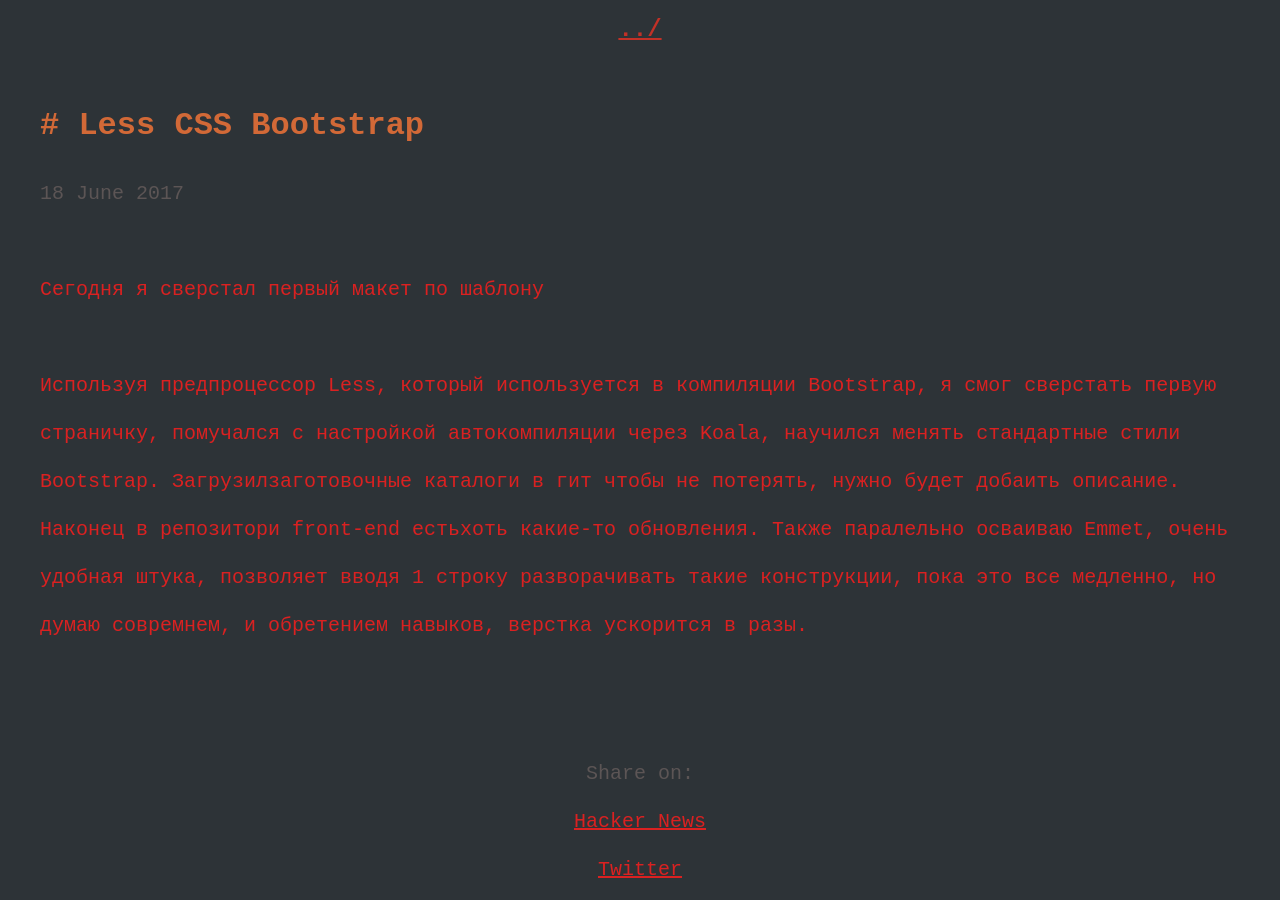
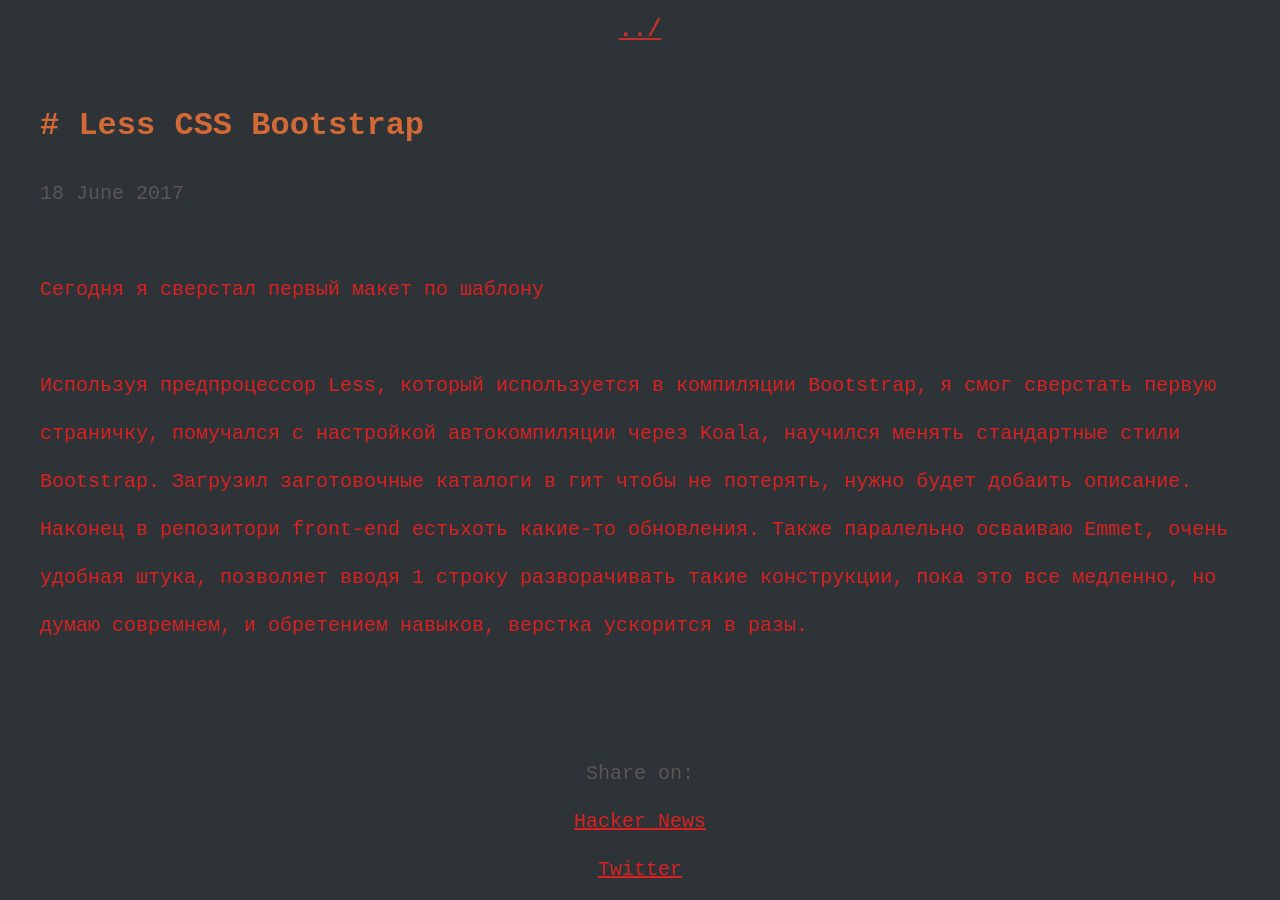
Before and after one commit to xxxvik-xakerxxx/xxxvik-xakerxxx.github.io, a Jekyll site: the page built from _posts/2017-06-18-Less-CSS-Bootstrap.markdown, in a window 1280 px wide and 900 px high. Built offline with Jekyll 4.4.1, drawn with Linux system fonts in a browser that asks for light colours.

Commit message:
fix post

```diff
--- a/_posts/2017-06-18-Less-CSS-Bootstrap.markdown
+++ b/_posts/2017-06-18-Less-CSS-Bootstrap.markdown
@@ -11,4 +11,4 @@
 
 <!--more-->
 
-Используя предпроцессор Less, который используется в компиляции Bootstrap, я смог сверстать первую страничку, помучался с настройкой автокомпиляции через Koala, научился менять стандартные стили Bootstrap. Загрузилзаготовочные каталоги в гит чтобы не потерять, нужно будет добаить описание. Наконец в репозитори front-end естьхоть какие-то обновления. Также паралельно осваиваю Emmet, очень удобная штука, позволяет вводя 1 строку разворачивать такие конструкции, пока это все медленно, но думаю совремнем, и обретением навыков, верстка ускорится в разы.
+Используя предпроцессор Less, который используется в компиляции Bootstrap, я смог сверстать первую страничку, помучался с настройкой автокомпиляции через Koala, научился менять стандартные стили Bootstrap. Загрузил заготовочные каталоги в гит чтобы не потерять, нужно будет добаить описание. Наконец в репозитори front-end естьхоть какие-то обновления. Также паралельно осваиваю Emmet, очень удобная штука, позволяет вводя 1 строку разворачивать такие конструкции, пока это все медленно, но думаю совремнем, и обретением навыков, верстка ускорится в разы.
```
